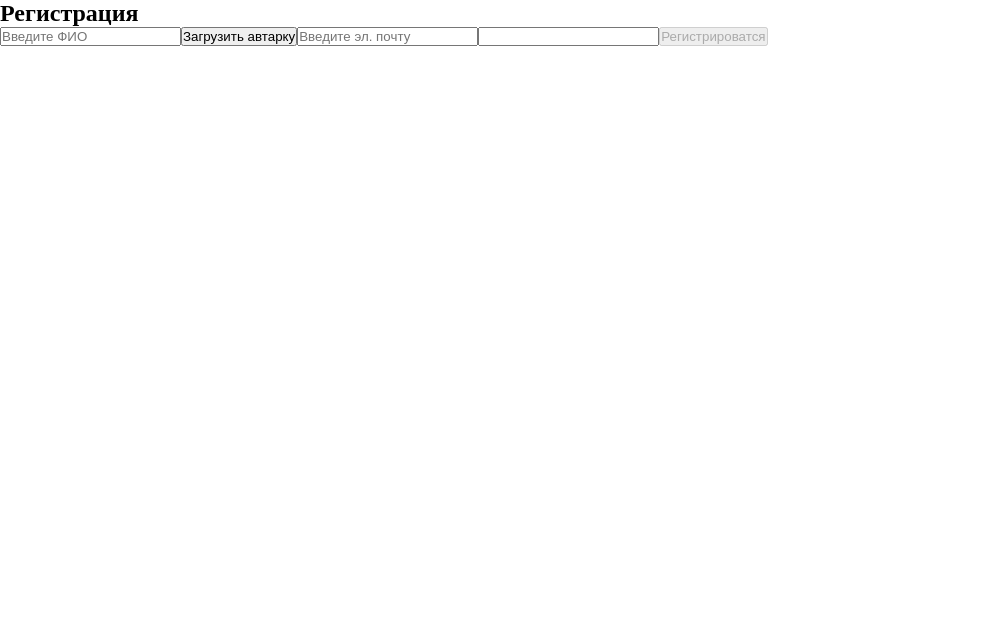
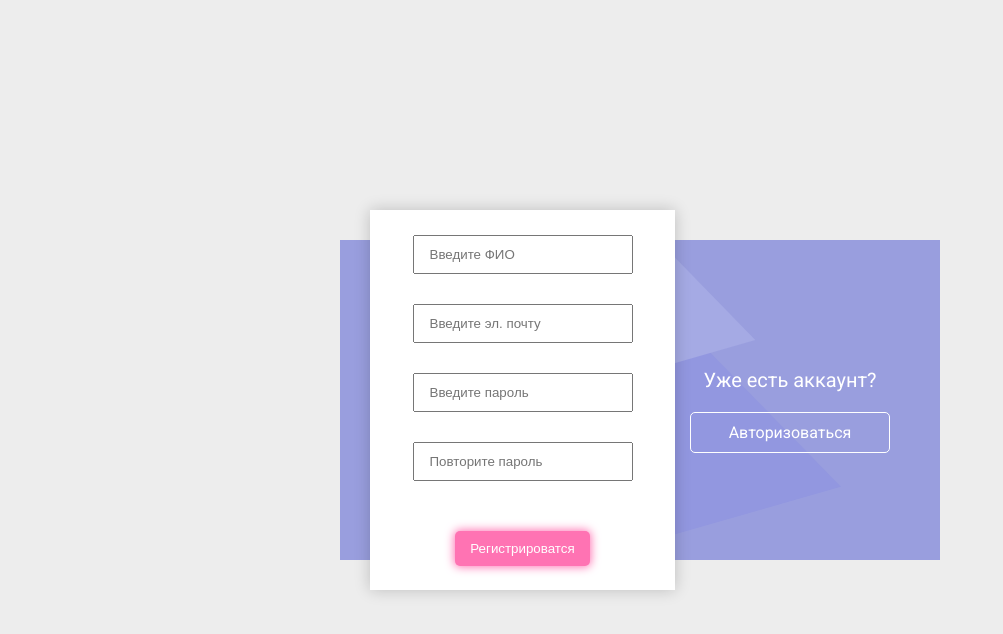
Before and after one commit to Seryozha-v0/auth-front, a React (Create React App) app: page /register in a window 1280 px wide. Shown: the top 634 px of the page, without its empty margins (0-1003 px from the left). Built offline with nearby package versions, Linux system fonts and the light colour scheme; no server answers.

Commit message:
Added validate and form design

```diff
--- a/src/pages/index.css
+++ b/src/pages/index.css
@@ -105,14 +105,42 @@
     padding: 10px 15px;
 }
 
+.container .form-item__input {
+    margin: 0 auto 10px;
+    padding-bottom: 20px;
+    width: 220px;
+}
+
 .container input {
-    margin: 0 auto 15px;
     display: block;
-    width: 220px;
+    width: 100%;
     -moz-transition: all 0.3s;
     -o-transition: all 0.3s;
     -webkit-transition: all 0.3s;
     transition: all 0.3s;
+}
+
+.container .form-item__input {
+    position: relative;
+}
+
+.container .form-item__input .form-item__error {
+    position: absolute;
+    left: 0;
+    bottom: 2px;
+    margin: 0 auto;
+    padding: 2px 5px 0;
+    font-size: 12px;
+    line-height: 12px;
+    color: #ff73b3;
+    opacity: 0;
+    transform: translateY(-5px);
+    transition: all 0.6s;
+}
+
+.container .form-item__input_error .form-item__error {
+    opacity: 1;
+    transform: translateY(0);
 }
 
 .container .container-forms .container-info {
@@ -144,15 +172,6 @@
 .container .container-forms .container-info .info-item .btn {
     background-color: transparent;
     border: 1px solid #fff;
-}
-
-.container .container-forms .container-info .info-item .table-cell {
-    /* padding-right: 35px; */
-}
-
-.container .container-forms .container-info .info-item:nth-child(2) .table-cell {
-    /* padding-left: 35px; */
-    padding-right: 0;
 }
 
 .container .container-form {
@@ -204,40 +223,6 @@
     transition: all 0.5s;
 }
 
-.container .form-item.sign-up {
-    position: absolute;
-    left: -100%;
-    opacity: 0;
-}
-
-.container.log-in .box:before {
-    position: absolute;
-    left: 180px;
-    top: 62px;
-    height: 265px;
-}
-
-.container.log-in .box:after {
-    top: 22px;
-    left: 192px;
-    width: 324px;
-    height: 220px;
-}
-
-.container.log-in .container-form {
-    left: 265px;
-}
-
-.container.log-in .container-form .form-item.sign-up {
-    left: 0;
-    opacity: 1;
-}
-
-.container.log-in .container-form .form-item.log-in {
-    left: -100%;
-    opacity: 0;
-}
-
 .container.active {
     width: 260px;
     height: 140px;
--- a/src/pages/login/index.js
+++ b/src/pages/login/index.js
@@ -17,7 +17,7 @@ function Auth() {
             email: '',
             password: '',
         },
-        mode: 'onChange',
+        mode: 'all',
     });
 
     const onSubmit = async (values) => {
@@ -59,19 +59,23 @@ function Auth() {
                         <form className="form-item log-in" onSubmit={handleSubmit(onSubmit)}>
                             <div className="table">
                                 <div className="table-cell">
+                                    <div className={errors.email ? 'form-item__input form-item__input_error' : 'form-item__input'}>
                                         <input
                                             type="email"
                                             name="login"
                                             placeholder="Введите эл. почту"
                                             {...register('email', { required: 'Укажите почту' })} />
-                                    {/* <span>{errors.email?.message}</span> */}
+                                        <div className="form-item__error">{errors.email?.message}</div>
+                                    </div>
+                                    <div className={errors.password ? 'form-item__input form-item__input_error' : 'form-item__input'}>
                                         <input
                                             type="password"
                                             name="password"
                                             placeholder="Введите пароль"
                                             {...register('password', { required: 'Введите пароль' })} />
-                                    {/* <span>{errors.password?.message}</span> */}
-                                    <button className="btn" type="submit">Войти</button>
+                                        <div className="form-item__error">{errors.password?.message}</div>
+                                    </div>
+                                    <button className="btn" disabled={!isValid} type="submit">Войти</button>
                                 </div>
                             </div>
                         </form>
--- a/src/pages/register/index.js
+++ b/src/pages/register/index.js
@@ -1,13 +1,13 @@
 import React from 'react';
 import { useForm } from 'react-hook-form';
 import { useDispatch, useSelector } from 'react-redux';
-import { Navigate, redirect } from 'react-router-dom';
+import { Link, Navigate, redirect } from 'react-router-dom';
 import { fetchLogin, fetchRegister, selectIsAuth } from '../../redux/slices/auth';
 import axios from '../../axios';
 
 function Registr() {
     const isAuth = useSelector(selectIsAuth);
-    const [ avatarUrl, setAvatarUrl ] = React.useState('');
+    const [avatarUrl, setAvatarUrl] = React.useState('');
 
     const inputFileRef = React.useRef(null);
     const handleChangeFile = async (e) => {
@@ -30,16 +30,16 @@ function Registr() {
     const {
         register,
         handleSubmit,
-        setError,
+        getValues,
         formState: { errors, isValid }
     } = useForm({
         defaultValues: {
             name: '',
-            avatarUrl: '',
             email: '',
             password: '',
+            cpassword: '',
         },
-        mode: 'onChange',
+        mode: 'all',
     });
 
     const onSubmit = async (values) => {
@@ -61,42 +61,71 @@ function Registr() {
     }
 
     return (
-        <div className="registr">
-            <h2>Регистрация</h2>
-            <form onSubmit={handleSubmit(onSubmit)}>
+        <div className='wrapper-forms'>
+            <div className='container'>
+                <div className="box"></div>
+                <div className="container-forms">
+
+                    <div className="container-info">
+                        <div className="info-item">
+                            <div className="table">
+                                <div className="table-cell">
+                                    <p>
+                                        Уже есть аккаунт?
+                                    </p>
+                                    <Link to='/auth' className="btn">
+                                        Авторизоваться
+                                    </Link>
+                                </div>
+                            </div>
+                        </div>
+                    </div>
+                    <div className="container-form">
+
+                        <form className="form-item log-in" onSubmit={handleSubmit(onSubmit)}>
+                            <div className="table">
+                                <div className="table-cell">
+                                    <div className={errors.name ? 'form-item__input form-item__input_error' : 'form-item__input'}>
                                         <input
                                             type="text"
                                             name="name"
                                             placeholder="Введите ФИО"
                                             {...register('name', { required: 'Укажите имя' })} />
-                <button type="button" onClick={() => inputFileRef.current.click()}>
-                    Загрузить автарку
-                </button>
-                <input
-                    ref={inputFileRef}
-                    onChange={handleChangeFile}
-                    type="file"
-                    name="avatarUrl"
-                    hidden />
-                {avatarUrl && (
-                    <>
-                        <img src={`http://localhost:4400${avatarUrl}`} width="5%" alt="avatarPreview" />
-                        <button type="button" onClick={onClickRemoveImage}>
-                            Удалить автарку
-                        </button>
-                    </>
-                )}
+                                        <div className='form-item__error'>{errors.name?.message}</div>
+                                    </div>
+                                    <div className={errors.email ? 'form-item__input form-item__input_error' : 'form-item__input'}>
                                         <input
                                             type="email"
                                             name="login"
                                             placeholder="Введите эл. почту"
                                             {...register('email', { required: 'Укажите почту' })} />
+                                        <div className='form-item__error'>{errors.email?.message}</div>
+                                    </div>
+                                    <div className={errors.password ? 'form-item__input form-item__input_error' : 'form-item__input'}>
                                         <input
                                             type="password"
                                             name="password"
-                    {...register('password', { required: 'Укажите пароль' })} />
-                <button disabled={!isValid} type="submit">Регистрироватся</button>
+                                            placeholder="Введите пароль"
+                                            {...register('password', { required: 'Укажите пароль', minLength: {value: 8, message: "Слишком короткий пароль"}  })} />
+                                        <div className='form-item__error'>{errors.password?.message}</div>
+                                    </div>
+                                    <div className={errors.cpassword ? 'form-item__input form-item__input_error' : 'form-item__input'}>
+                                        <input
+                                            type="password"
+                                            name="cpassword"
+                                            placeholder="Повторите пароль"
+                                            {...register('cpassword', { required: true, minLength: 8, validate: (value) => value === getValues("password") || 'Пароли не совпадают'})} />
+                                        <div className='form-item__error'>{errors.cpassword?.message}</div>
+                                    </div>
+                                    <button className="btn" disabled={!isValid} type="submit">Регистрироватся</button>
+                                </div>
+                            </div>
                         </form>
+
+                    </div>
+
+                </div>
+            </div>
         </div>
     )
 }
```
Lines whose indentation alone changed are shown as unchanged.
